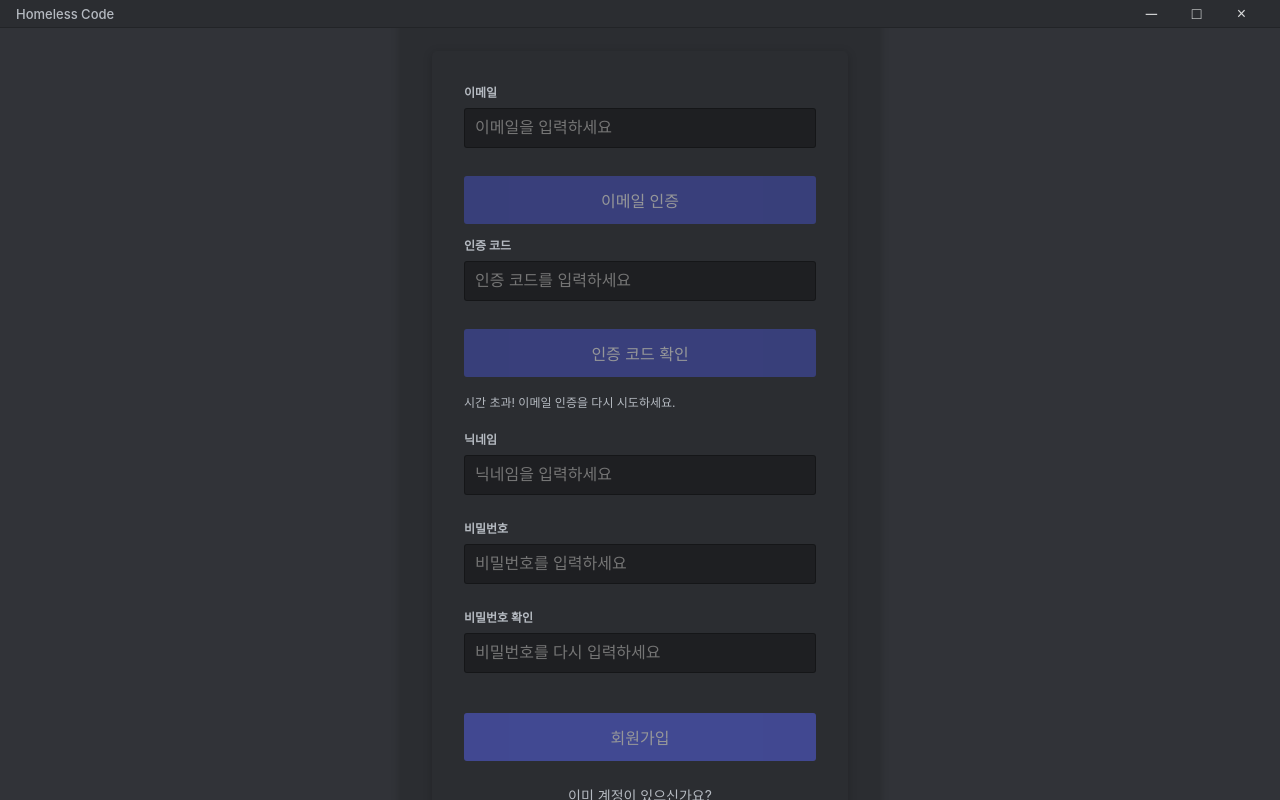
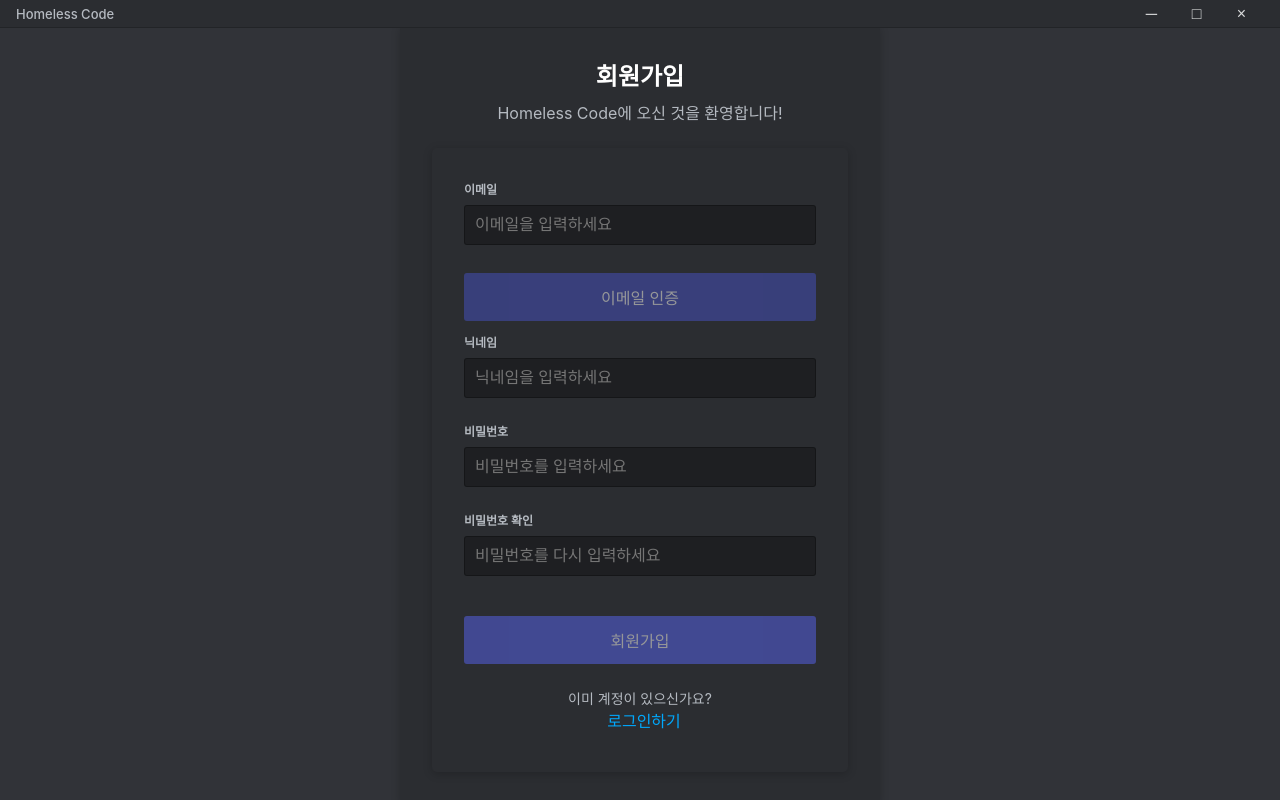
Before and after one commit to homeless-code-team/homeless-front, a React (Create React App) app: page /sign-up in a window 1280 px wide. Built offline with nearby package versions, Linux system fonts and the light colour scheme.

Commit message:
login finish

```diff
--- a/src/components/SignUp.js
+++ b/src/components/SignUp.js
@@ -2,7 +2,6 @@ import React, { useState, useEffect, useCallback } from "react";
 import axios from "axios";
 import styles from "./SignUp.module.css";
 import { useNavigate } from "react-router-dom";
-import { FcOk } from "react-icons/fc";
 
 const SignUp = () => {
   const [email, setEmail] = useState("");
@@ -10,20 +9,20 @@ const SignUp = () => {
   const [password, setPassword] = useState("");
   const [confirmPassword, setConfirmPassword] = useState("");
   const [authCode, setAuthCode] = useState("");
-  const [generatedAuthCode, setGeneratedAuthCode] = useState("");
   const [countdown, setCountdown] = useState(0);
   const [showAlert, setShowAlert] = useState(false);
   const [isEmailValid, setIsEmailValid] = useState(false);
   const [isNicknameValid, setIsNicknameValid] = useState(false);
   const [isPasswordValid, setIsPasswordValid] = useState(false);
   const [isAuthCodeValid, setIsAuthCodeValid] = useState(false);
-  const [authCodeSent, setAuthCodeSent] = useState(true);
+  const [authCodeSent, setAuthCodeSent] = useState(false);
   const [emailFeedback, setEmailFeedback] = useState("");
   const [authCodeFeedback, setAuthCodeFeedback] = useState("");
   const [nicknameFeedback, setNicknameFeedback] = useState("");
   const [passwordFeedback, setPasswordFeedback] = useState("");
   const navigate = useNavigate();
   const API_BASE_URL = "http://localhost:8181";
+
   const toggleSubmitButton = useCallback(() => {
     const submitButton = document.getElementById("submit-button");
     if (isEmailValid && isNicknameValid && isPasswordValid && isAuthCodeValid) {
@@ -109,7 +108,6 @@ const SignUp = () => {
     setAuthCode(authCodeValue);
   };
 
-  // 인증이메일 전송 요청
   const handleSendAuthCode = () => {
     if (isEmailValid) {
       setShowAlert(true);
@@ -118,45 +116,39 @@ const SignUp = () => {
         .post(`${API_BASE_URL}/user-service/api/v1/users/confirm`, { email })
         .then((response) => {
           if (response.status === 200) {
-            console.log(response.status);
             setAuthCodeSent(true);
             setAuthCodeFeedback("인증 코드가 이메일로 전송되었습니다.");
-            setCountdown(600); // 시간을 10분으로 조정
+            setCountdown(600);
           }
         })
-        .catch((error) => {
+        .catch(() => {
           setAuthCodeFeedback("이메일 전송에 실패했습니다. 다시 시도해주세요.");
           setShowAlert(false);
         });
     }
   };
-  // 이메일 인증번호 확인요청
+
   const handleVerifyAuthCode = async (e) => {
     e.preventDefault();
     try {
       const res = await axios.get(
         `${API_BASE_URL}/user-service/api/v1/users/confirm`,
         {
-          params: {
-            email,
-            token: authCode,
-          },
+          params: { email, token: authCode },
         }
       );
       if (res.status === 200) {
         setIsAuthCodeValid(true);
         setAuthCodeSent(false);
       }
-    } catch (error) {
-      const errorMessage =
-        error.response?.data?.statusMessage || "비밀번호를 찾을 수 없습니다.";
+    } catch {
+      setAuthCodeFeedback("인증 코드 확인에 실패했습니다.");
     }
   };
 
   const handleSubmit = async (e) => {
     e.preventDefault();
 
-    // 유효성 검사
     if (isEmailValid && isNicknameValid && isPasswordValid && isAuthCodeValid) {
       try {
         const formData = new FormData();
@@ -164,34 +156,22 @@ const SignUp = () => {
         formData.append("nickname", nickname);
         formData.append("password", password);
 
-        // 비동기 요청
         const res = await axios.post(
           `${API_BASE_URL}/user-service/api/v1/users/sign-up`,
           formData,
           {
-            headers: {
-              "Content-Type": "multipart/form-data",
-            },
+            headers: { "Content-Type": "multipart/form-data" },
           }
         );
 
-        // 상태 코드 확인 및 처리
         if (res.status === 200) {
           alert("회원가입이 성공적으로 완료되었습니다!");
-          navigate("/"); // 메인 페이지로 이동
+          navigate("/");
         } else {
-          console.error("회원가입 실패:", res.data.message);
           alert(`회원가입 실패: ${res.data.message}`);
         }
       } catch (error) {
-        // 에러 처리
-        if (error.response) {
-          console.error("서버 에러:", error.response.data.message);
-          alert(`서버 에러: ${error.response.data.message}`);
-        } else {
-          console.error("요청 실패:", error.message);
-          alert("요청 처리에 실패했습니다. 네트워크 상태를 확인하세요.");
-        }
+        alert("서버 에러가 발생했습니다. 다시 시도해주세요.");
       }
     } else {
       alert("입력값을 확인해주세요. 모든 필드가 유효해야 합니다.");
@@ -207,7 +187,6 @@ const SignUp = () => {
             Homeless Code에 오신 것을 환영합니다!
           </p>
         </div>
-        {/* //이메일을 인증하는 곳 */}
         <form onSubmit={handleSubmit}>
           <div className={styles.formGroup}>
             <label htmlFor="email">이메일</label>
@@ -217,6 +196,7 @@ const SignUp = () => {
               value={email}
               onChange={handleEmailChange}
               placeholder="이메일을 입력하세요"
+              disabled={isAuthCodeValid}
             />
             <div
               className={
@@ -230,13 +210,13 @@ const SignUp = () => {
             <button
               type="button"
               onClick={handleSendAuthCode}
-              disabled={!isEmailValid}
-              className={styles.verifyButton}
+              disabled={isAuthCodeValid || !isEmailValid}
+              className={`${styles.verifyButton} ${
+                isAuthCodeValid ? styles.successButton : ""
+              }`}
             >
-              이메일 인증
+              {isAuthCodeValid ? "이메일 인증 성공!!" : "이메일 인증"}
             </button>
-
-            {/* 이메일 인증 피드백 표시 */}
             {showAlert && !isAuthCodeValid && (
               <div className={styles["valid-feedback"]}>
                 이메일 인증 번호를 전송 중입니다.
@@ -248,8 +228,6 @@ const SignUp = () => {
               </div>
             )}
           </div>
-
-          {/* // 인증 코드 입력창 및 버튼 UI 렌더링 */}
           {authCodeSent && (
             <div className={styles.formGroup}>
               <label htmlFor="auth-code">인증 코드</label>
@@ -270,13 +248,17 @@ const SignUp = () => {
                   >
                     인증 코드 확인
                   </button>
-                  <span className={styles.countdown}>
-                    {countdown > 0
-                      ? `남은 시간: ${Math.floor(countdown / 60)}분 ${
-                          countdown % 60
-                        }초`
-                      : "시간 초과! 이메일 인증을 다시 시도하세요."}
-                  </span>
+                  {countdown > 0 && (
+                    <span className={styles.countdown}>
+                      남은 시간: {Math.floor(countdown / 60)}분 {countdown % 60}
+                      초
+                    </span>
+                  )}
+                  {countdown === 0 && (
+                    <span className={styles.timeoutMessage}>
+                      시간 초과! 이메일 인증을 다시 시도하세요.
+                    </span>
+                  )}
                 </>
               ) : (
                 <div className={styles.authConfirmed}>
@@ -299,30 +281,32 @@ const SignUp = () => {
               value={nickname}
               onChange={handleNicknameChange}
               placeholder="닉네임을 입력하세요"
-            />
-            <div className={styles["invalid-feedback"]}>{nicknameFeedback}</div>
-          </div>
+            />{" "}
+            <div className={styles["invalid-feedback"]}>{nicknameFeedback}</div>{" "}
+          </div>{" "}
           <div className={styles.formGroup}>
-            <label htmlFor="password">비밀번호</label>
+            {" "}
+            <label htmlFor="password">비밀번호</label>{" "}
             <input
               type="password"
               id="password"
               value={password}
               onChange={handlePasswordChange}
               placeholder="비밀번호를 입력하세요"
-            />
-            <div className={styles["invalid-feedback"]}>{passwordFeedback}</div>
-          </div>
+            />{" "}
+            <div className={styles["invalid-feedback"]}>{passwordFeedback}</div>{" "}
+          </div>{" "}
           <div className={styles.formGroup}>
-            <label htmlFor="confirm-password">비밀번호 확인</label>
+            {" "}
+            <label htmlFor="confirm-password">비밀번호 확인</label>{" "}
             <input
               type="password"
               id="confirm-password"
               value={confirmPassword}
               onChange={handleConfirmPasswordChange}
               placeholder="비밀번호를 다시 입력하세요"
-            />
-          </div>
+            />{" "}
+          </div>{" "}
           <button
             type="submit"
             id="submit-button"
@@ -333,20 +317,23 @@ const SignUp = () => {
               !isAuthCodeValid
             }
           >
-            회원가입
-          </button>
+            {" "}
+            회원가입{" "}
+          </button>{" "}
           <div className={styles["login-link-container"]}>
-            <span>이미 계정이 있으신가요?</span>
+            {" "}
+            <span>이미 계정이 있으신가요?</span>{" "}
             <button
               type="button"
               className={styles["login-link"]}
               onClick={() => navigate("/")}
             >
-              로그인하기
-            </button>
-          </div>
-        </form>
-      </div>
+              {" "}
+              로그인하기{" "}
+            </button>{" "}
+          </div>{" "}
+        </form>{" "}
+      </div>{" "}
     </div>
   );
 };
```
